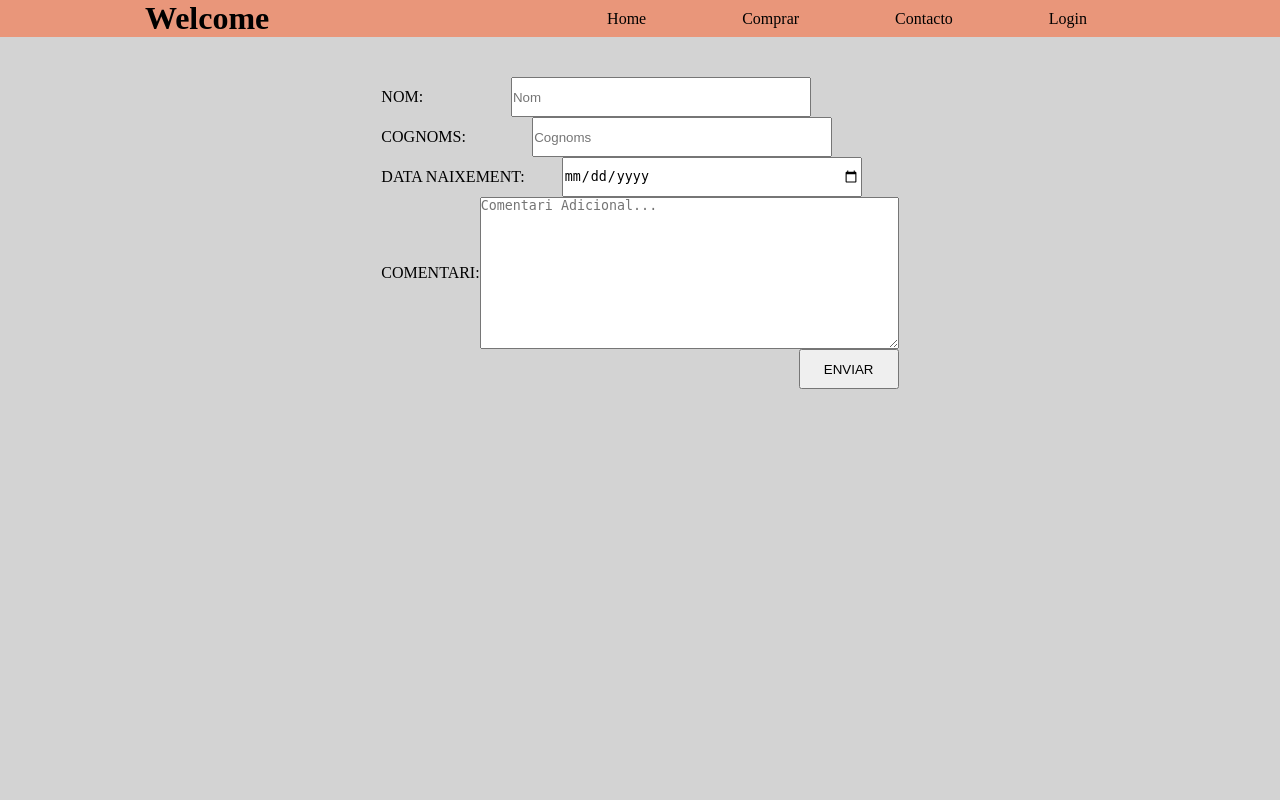
After one commit to KramPhoenix/Activitat4, a PHP site: page /templates/contact.tpl.php in a window 1280 px wide. The commit adds this page. Run offline with PHP 8.4, Linux system fonts and the light colour scheme; the template is opened without the code that fills it, so the values that code supplies are empty.

Commit message:
Pagina de contacto y arreglo de templates / controllers

```diff
--- a/public/css/style.css
+++ b/public/css/style.css
@@ -59,3 +59,18 @@ input{
 #check{
     width: 50px;
 }
+
+.contact{
+    display: flex;
+    flex-direction: column;
+}
+
+#send{
+    width: 100px;
+    align-self: flex-end;
+}
+label{
+    display: flex;
+    justify-content: space-between;
+    align-items: center;
+}
--- a/src/Controllers/DefaultController.php
+++ b/src/Controllers/DefaultController.php
@@ -18,7 +18,7 @@ final class DefaultController extends Controller
     public function index(){
         /* $template=['template'=>'opcion'];
          $this->render($template);*/
-        $data=['title'=>'GUAY'];
+        $data=['title'=>'HOME'];
         $this->render($data);
     }
 
--- a/src/Controllers/LoginController.php
+++ b/src/Controllers/LoginController.php
@@ -7,7 +7,7 @@ namespace Rentit\Controllers;
 use Rentit\Controller;
 
 
-final class LoginController extends Controller
+class LoginController extends Controller
 {
     public function __construct($request)
     {
--- a/templates/user.tpl.php
+++ b/templates/buy.tpl.php
@@ -9,7 +9,7 @@
         <ul>
             <a href="/"><li>Home</li></a>
             <a href="user"><li>Comprar</li></a>
-            <a href="contacto"><li>Contacto</li></a>
+            <a href="contact"><li>Contacto</li></a>
             <a href="login"><li>Login</li></a>
         </ul>
     </header>
--- /dev/null
+++ b/templates/contact.tpl.php
@@ -0,0 +1,28 @@
+<html>
+<head>
+    <meta charset="utf-8">
+    <link rel="stylesheet" type="text/css" href="../public/css/style.css">
+</head>
+<body>
+<header>
+    <h1>Welcome</h1>
+    <ul>
+        <a href="/"><li>Home</li></a>
+        <a href="buy"><li>Comprar</li></a>
+        <a href="contact"><li>Contacto</li></a>
+        <a href="login"><li>Login</li></a>
+    </ul>
+</header>
+<div class="container-main" style="display: flex; flex-direction: column; align-items: center;">
+    <h1 style="text-align: center"><?php echo $title ?></h1>
+    <form method="POST" class="contact" action="#">
+        <label for="nom">NOM: <input type="text" name="nom" placeholder="Nom"><br></label>
+        <label for="cognoms">COGNOMS: <input type="text" name="cognoms" placeholder="Cognoms"><br></label>
+        <label for="data_naixement">DATA NAIXEMENT: <input type="date" name="data_naixement" placeholder="Data de naixement"><br></label>
+        <label for="comentari">COMENTARI: <textarea name="comentari" rows="10" cols="50" placeholder="Comentari Adicional..."></textarea></label>
+        <input type="submit" name="enviar" id="send" value="ENVIAR">
+    </form>
+
+</div>
+</body>
+</html>
--- a/templates/login.tpl.php
+++ b/templates/login.tpl.php
@@ -8,8 +8,8 @@
     <h1>Welcome</h1>
     <ul>
         <a href="/"><li>Home</li></a>
-        <a href="user"><li>Comprar</li></a>
-        <a href="contacto"><li>Contacto</li></a>
+        <a href="buy"><li>Comprar</li></a>
+        <a href="contact"><li>Contacto</li></a>
         <a href="login"><li>Login</li></a>
     </ul>
 </header>
```
Also changed, not shown: src/Controllers/BuyController.php (added, +43 -0 lines), src/Controllers/ContactController.php (renamed from src/Controllers/UserController.php, +7 -13 lines), templates/default.tpl.php (+9 -0 lines).
